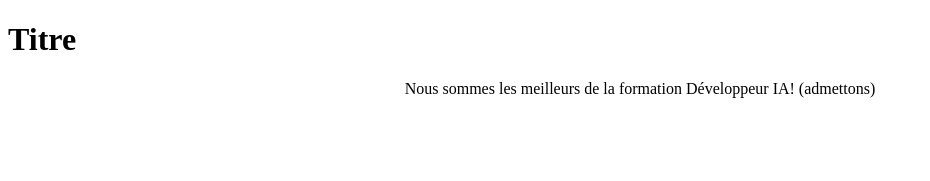
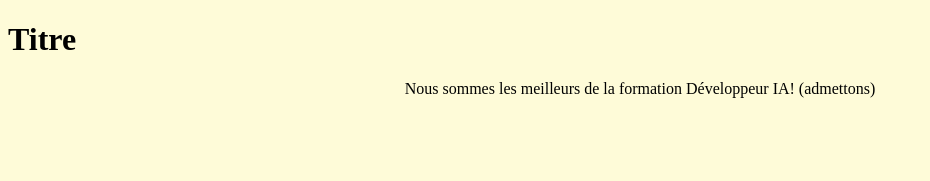
Before and after one commit to lamarqueclement/website_test, a plain HTML site: page index.html in a window 1280 px wide. Shown: the whole page, without its empty margins (0-930 px from the left). Drawn offline with Linux system fonts and the light colour scheme.

Commit message:
Update style.css

```diff
--- a/css/style.css
+++ b/css/style.css
@@ -2,4 +2,5 @@
 p{
     text-align: center;
     padding-bottom: 80px;}
-body{backgroud-color: #888888}
+body{
+    background-color: #fefbd8;}
```
